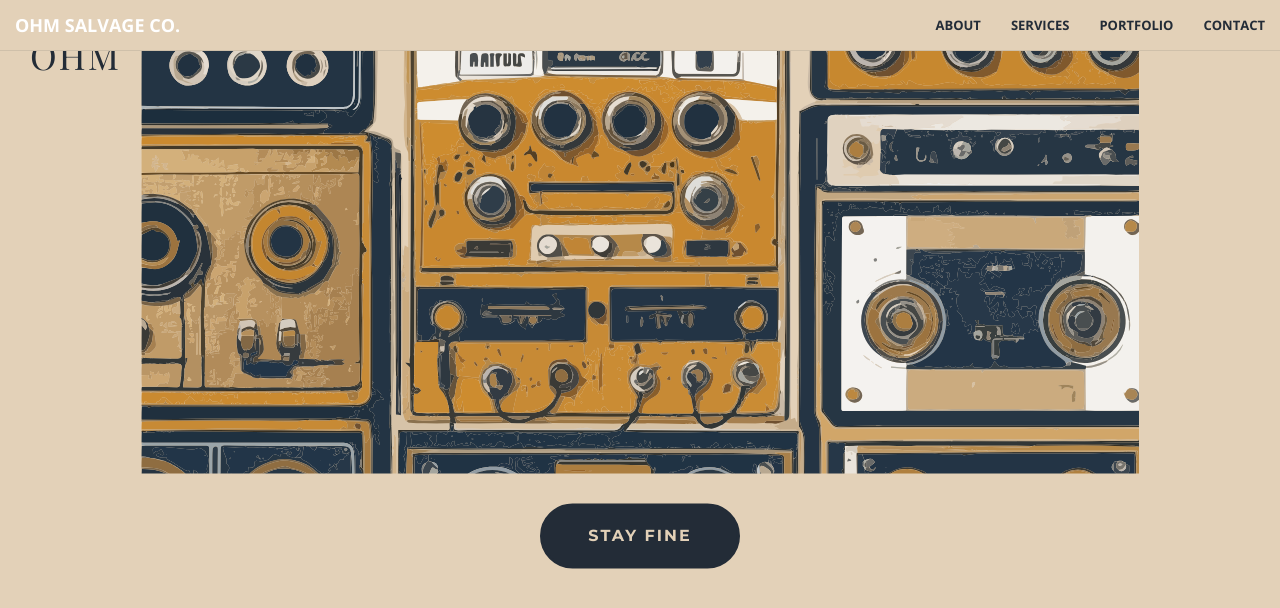
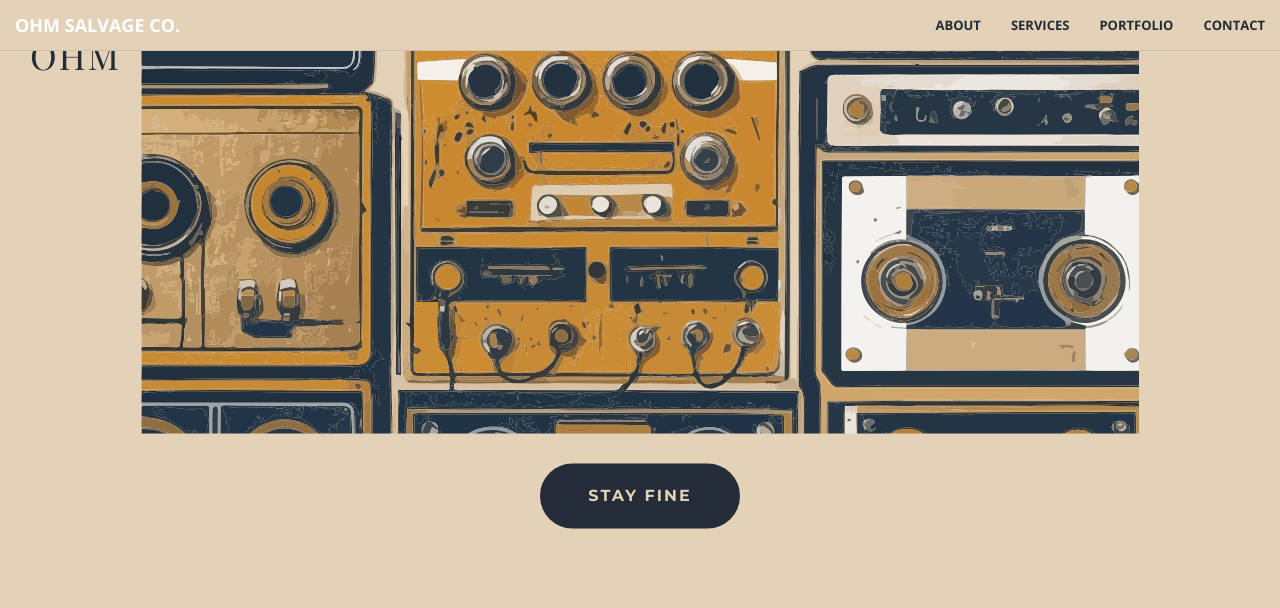
Before and after one commit to ohmco/www, a Jekyll site: the page built from index.html, in a window 1280 px wide and 900 px high. Shown: the top 608 px of the window. Built offline with Jekyll 4.4.1, drawn with Linux system fonts in a browser that asks for light colours.

Commit message:
Update header padding for better hero image visibility
Co-authored-by: ohmco <236285341+ohmco@users.noreply.github.com>

```diff
--- a/assets/css/ohm-custom.css
+++ b/assets/css/ohm-custom.css
@@ -39,7 +39,7 @@ header {
 header .header-content {
     position: relative;
     text-align: center;
-    padding: 150px 15px 100px;
+    padding: 30px 15px 60px;
     width: 100%;
 }
 
@@ -133,7 +133,7 @@ h1, h2, h3, h4, h5, h6 {
     }
 
     header .header-content {
-        padding: 120px 15px 80px;
+        padding: 20px 15px 40px;
     }
 
     header .header-content-inner h1 {
```
